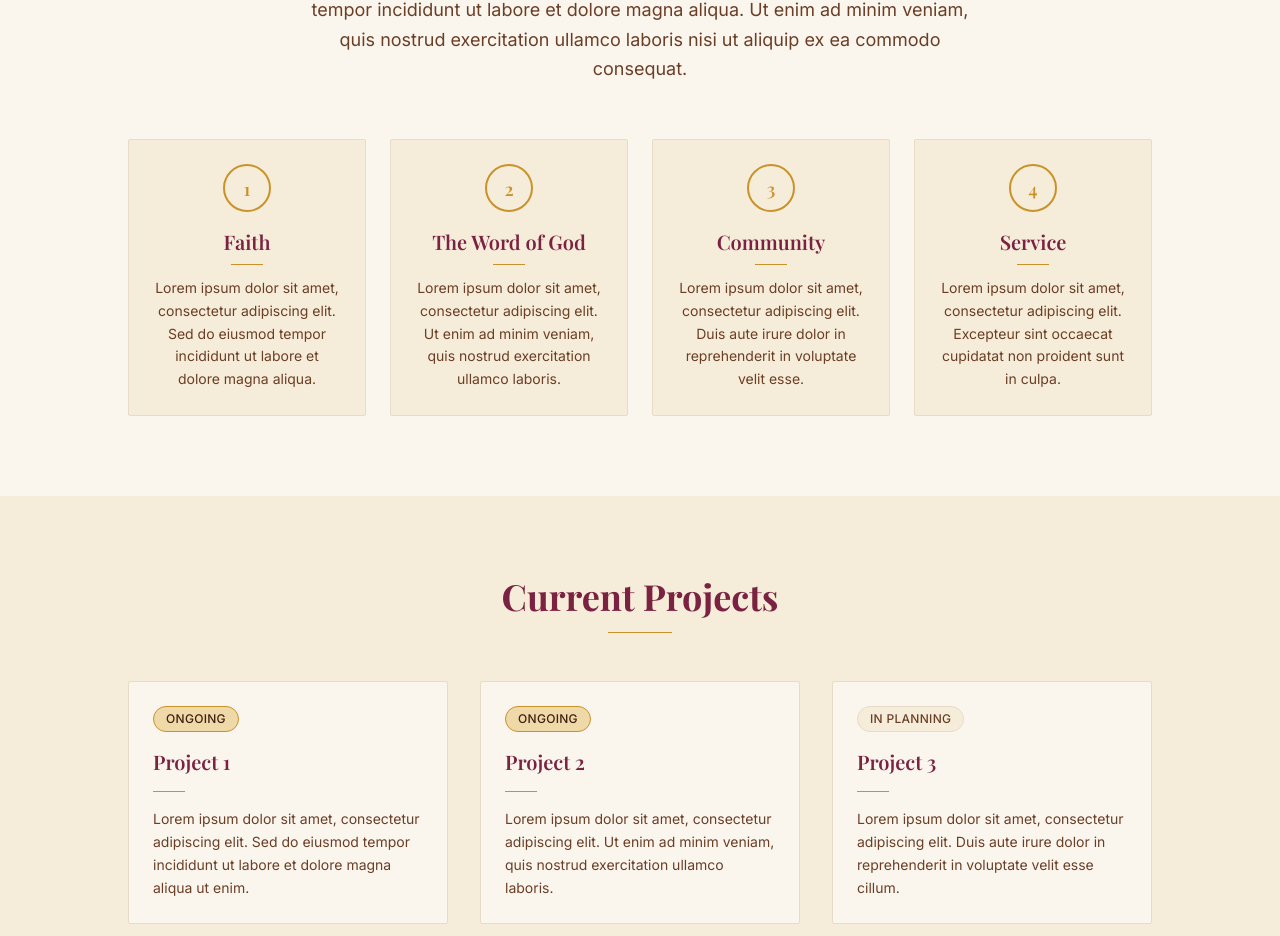
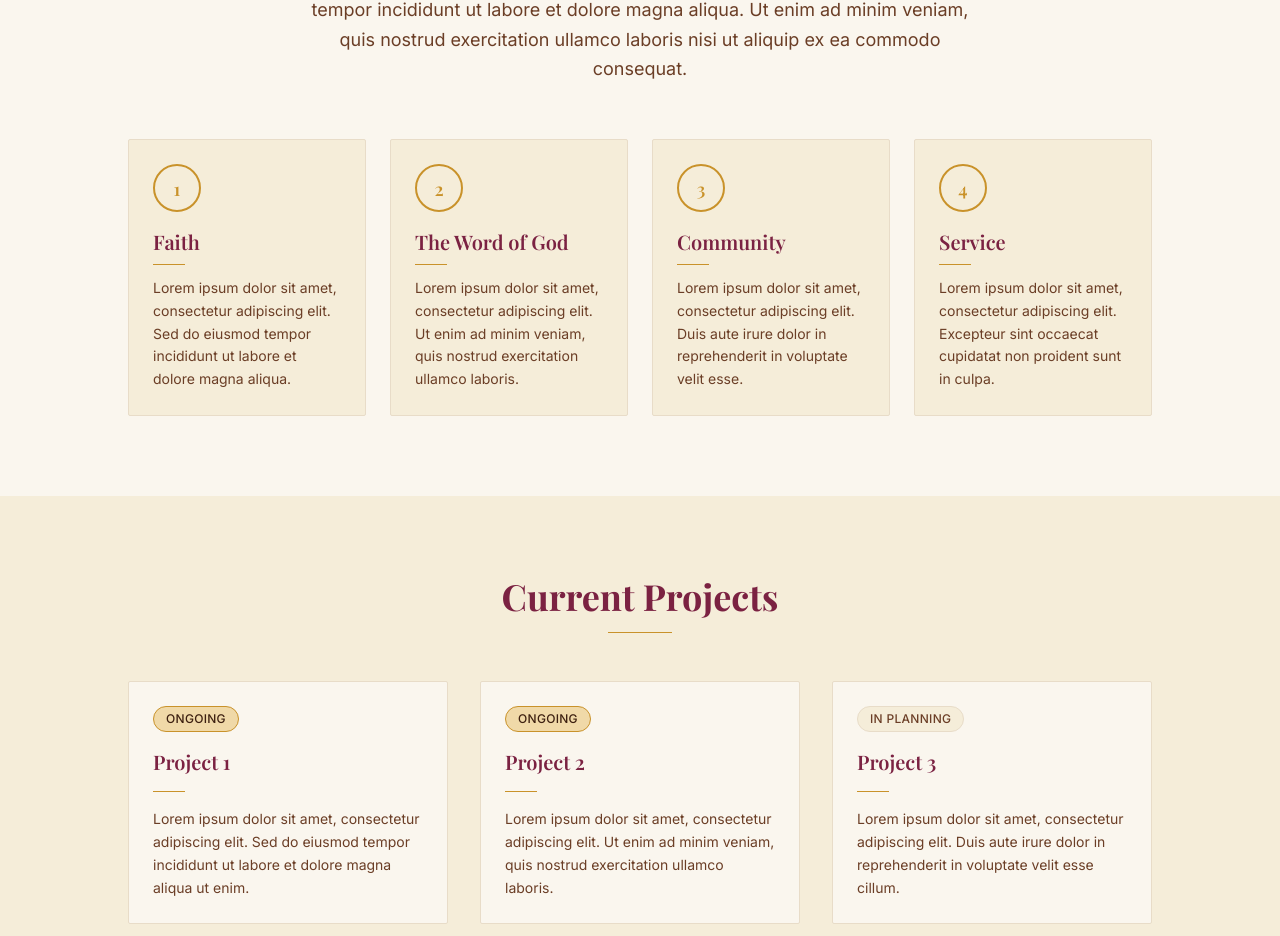
Before and after one commit to miriamalexandroni/st3me-website, a Next.js app: page /en in a window 1280 px wide. Shown: the part 1092-2028 px from the top of the page. Built offline with nearby package versions, Linux system fonts and the light colour scheme.

Commit message:
fix: align vision card content and circles to the left

```diff
--- a/src/components/Vision.tsx
+++ b/src/components/Vision.tsx
@@ -23,10 +23,10 @@ export default async function Vision() {
               key={key}
               className="bg-cream-warm border border-cream-border rounded-sm p-6
                          hover:border-amber-muted hover:shadow-sm
-                         transition-all duration-300 text-center"
+                         transition-all duration-300 text-left"
             >
               {/* Numbered circle */}
-              <div className="w-12 h-12 rounded-full border-2 border-amber-gold flex items-center justify-center mx-auto mb-4">
+              <div className="w-12 h-12 rounded-full border-2 border-amber-gold flex items-center justify-center mb-4">
                 <span className="font-heading text-lg font-semibold text-amber-gold leading-none translate-y-px">
                   {index + 1}
                 </span>
@@ -34,7 +34,7 @@ export default async function Vision() {
               <h3 className="font-heading text-xl font-semibold text-burgundy mb-2">
                 {t(`values.${key}.title` as Parameters<typeof t>[0])}
               </h3>
-              <div className="w-8 h-px bg-amber-gold mx-auto mb-3" />
+              <div className="w-8 h-px bg-amber-gold mb-3" />
               <p className="font-body text-brown-light text-sm leading-relaxed">
                 {t(`values.${key}.description` as Parameters<typeof t>[0])}
               </p>
```
